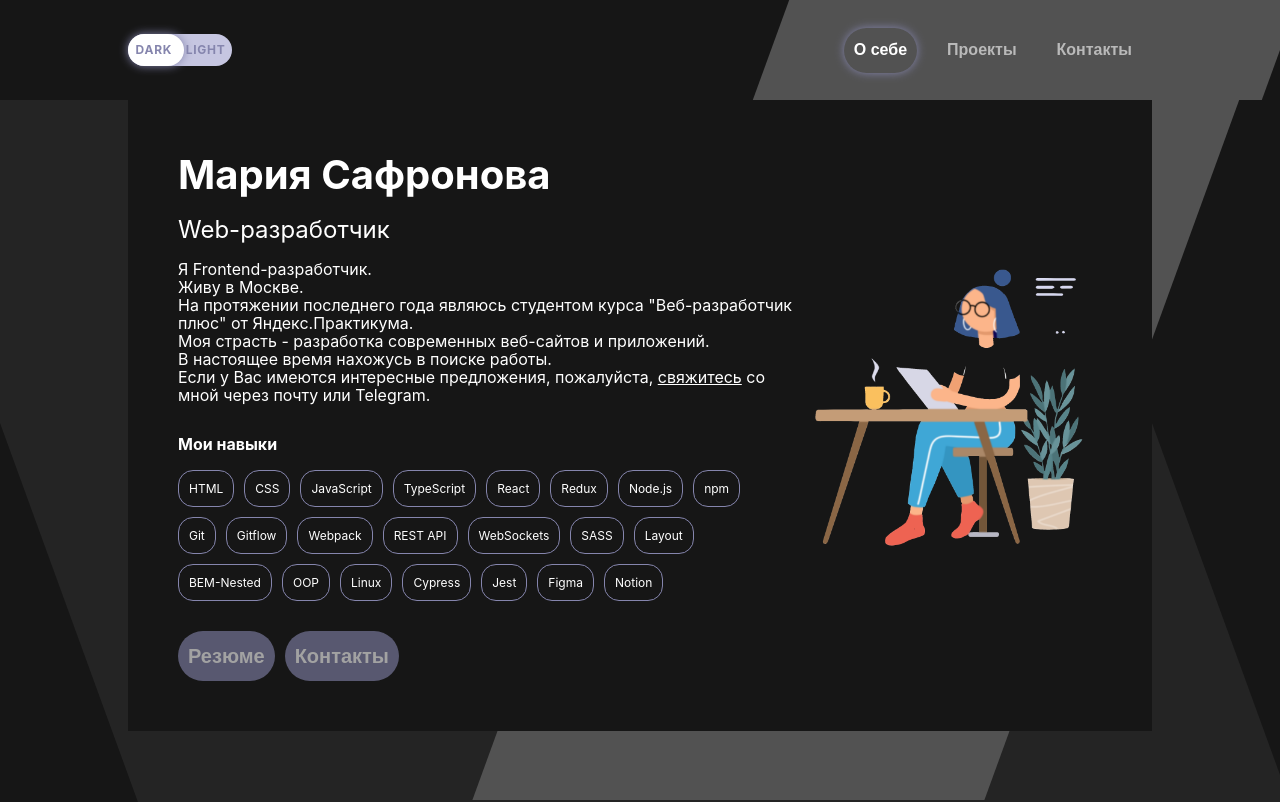
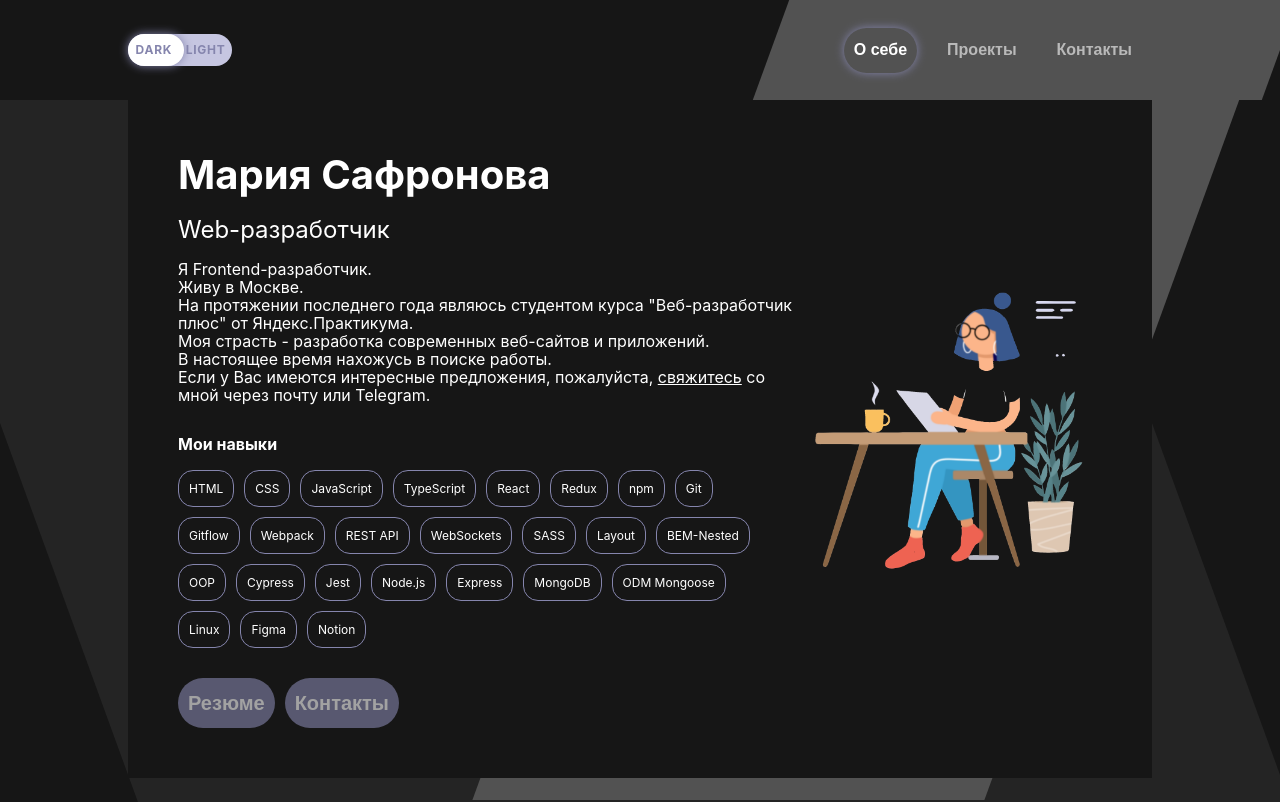
Before and after one commit to mary-an-safronova/portfolio, a React (Create React App) app: page / in a window 1280 px wide. Shown: the top 802 px of the page. Built offline with nearby package versions, Linux system fonts and the light colour scheme.

Commit message:
fix: added skills

```diff
--- a/src/components/about/about.tsx
+++ b/src/components/about/about.tsx
@@ -35,7 +35,6 @@ const About: FC<Props> = ({ theme, themeLightClass, scrollToRef, handleTabClick
                     <div className={aboutStyle.skill}><p className={aboutStyle.skillText}>TypeScript</p></div>
                     <div className={aboutStyle.skill}><p className={aboutStyle.skillText}>React</p></div>
                     <div className={aboutStyle.skill}><p className={aboutStyle.skillText}>Redux</p></div>
-                    <div className={aboutStyle.skill}><p className={aboutStyle.skillText}>Node.js</p></div>
                     <div className={aboutStyle.skill}><p className={aboutStyle.skillText}>npm</p></div>
                     <div className={aboutStyle.skill}><p className={aboutStyle.skillText}>Git</p></div>
                     <div className={aboutStyle.skill}><p className={aboutStyle.skillText}>Gitflow</p></div>
@@ -46,9 +45,13 @@ const About: FC<Props> = ({ theme, themeLightClass, scrollToRef, handleTabClick
                     <div className={aboutStyle.skill}><p className={aboutStyle.skillText}>Layout</p></div>
                     <div className={aboutStyle.skill}><p className={aboutStyle.skillText}>BEM-Nested</p></div>
                     <div className={aboutStyle.skill}><p className={aboutStyle.skillText}>OOP</p></div>
-                    <div className={aboutStyle.skill}><p className={aboutStyle.skillText}>Linux</p></div>
                     <div className={aboutStyle.skill}><p className={aboutStyle.skillText}>Cypress</p></div>
                     <div className={aboutStyle.skill}><p className={aboutStyle.skillText}>Jest</p></div>
+                    <div className={aboutStyle.skill}><p className={aboutStyle.skillText}>Node.js</p></div>
+                    <div className={aboutStyle.skill}><p className={aboutStyle.skillText}>Express</p></div>
+                    <div className={aboutStyle.skill}><p className={aboutStyle.skillText}>MongoDB</p></div>
+                    <div className={aboutStyle.skill}><p className={aboutStyle.skillText}>ODM Mongoose</p></div>
+                    <div className={aboutStyle.skill}><p className={aboutStyle.skillText}>Linux</p></div>
                     <div className={aboutStyle.skill}><p className={aboutStyle.skillText}>Figma</p></div>
                     <div className={aboutStyle.skill}><p className={aboutStyle.skillText}>Notion</p></div>
                 </div>
```
